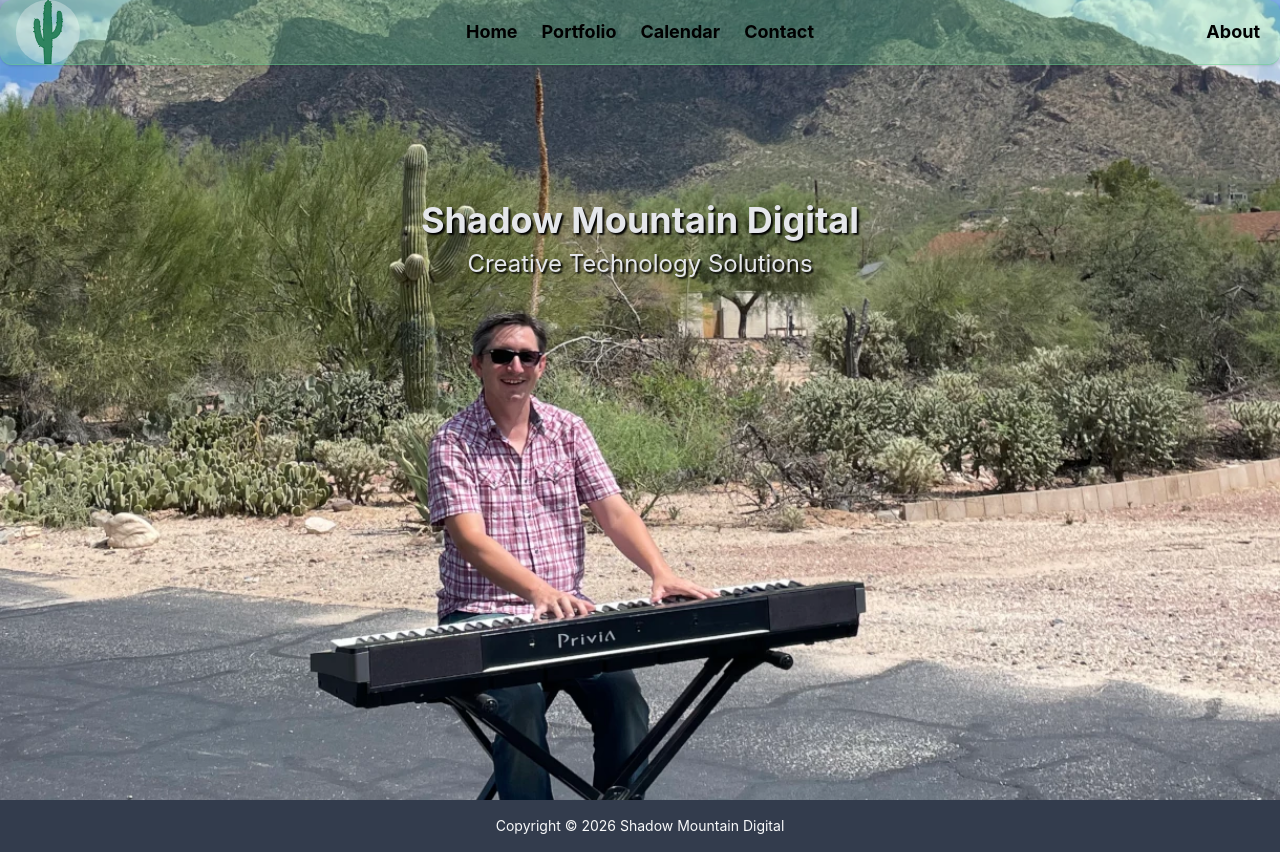
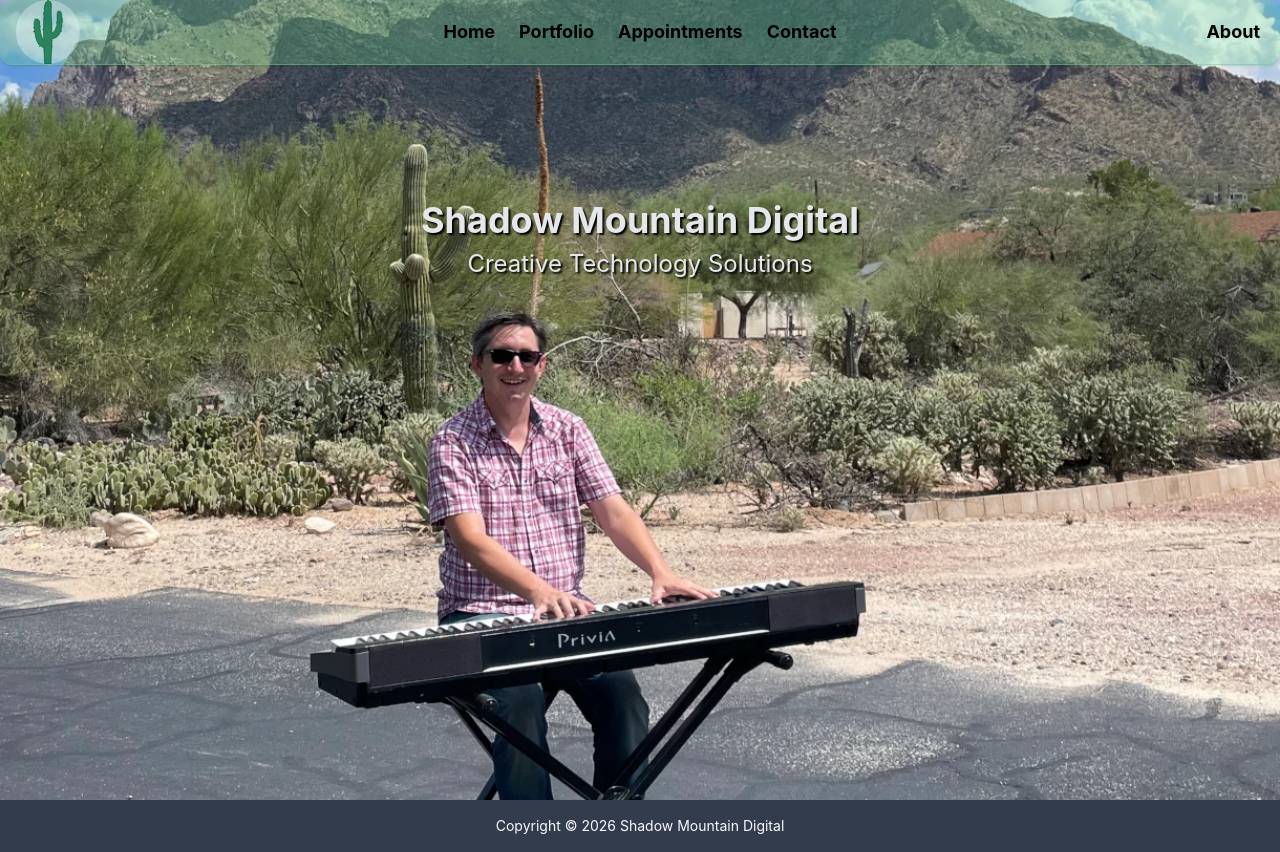
Before and after one commit to parkovski/smd, a SvelteKit app: page / in a window 1280 px wide. Built offline with nearby package versions, Linux system fonts and the light colour scheme.

Commit message:
calendar -> appointments

```diff
--- a/src/routes/(default)/+layout.svelte
+++ b/src/routes/(default)/+layout.svelte
@@ -26,7 +26,7 @@
       <ul class="menu menu-horizontal px-1 text-lg font-bold">
         <li><a class="link link-hover" href="/">Home</a></li>
         <li><a class="link link-hover" href="/portfolio">Portfolio</a></li>
-        <li><a class="link link-hover" href="/calendar">Calendar</a></li>
+        <li><a class="link link-hover" href="/appointments">Appointments</a></li>
         <li><a class="link link-hover" href="/contact">Contact</a></li>
       </ul>
     </div>
--- a/src/routes/(home)/+page.svelte
+++ b/src/routes/(home)/+page.svelte
@@ -42,7 +42,7 @@
       <ul class="menu menu-horizontal px-1 text-lg font-bold">
         <li><a class="link link-hover" href="/">Home</a></li>
         <li><a class="link link-hover" href="/portfolio">Portfolio</a></li>
-        <li><a class="link link-hover" href="/calendar">Calendar</a></li>
+        <li><a class="link link-hover" href="/appointments">Appointments</a></li>
         <li><a class="link link-hover" href="/contact">Contact</a></li>
       </ul>
     </div>
```
Also changed, not shown: src/routes/(default)/appointments/+page.svelte (added).
